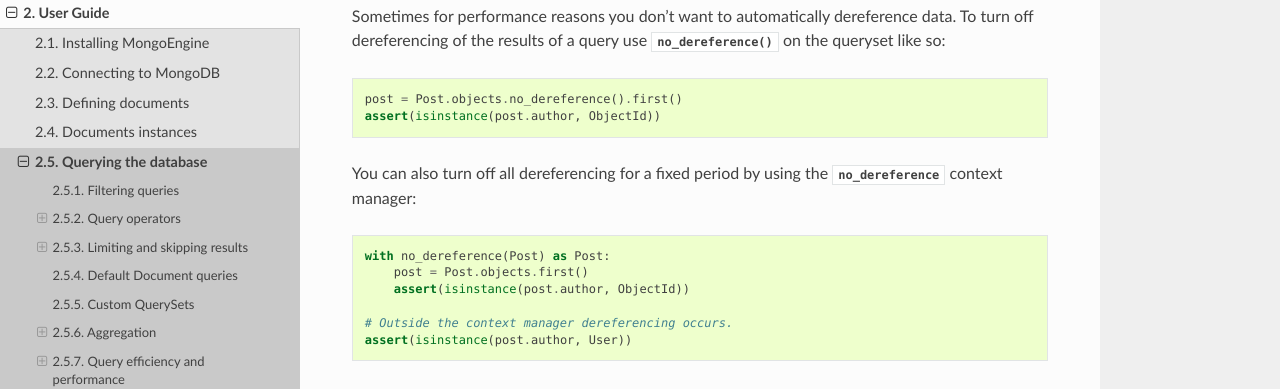
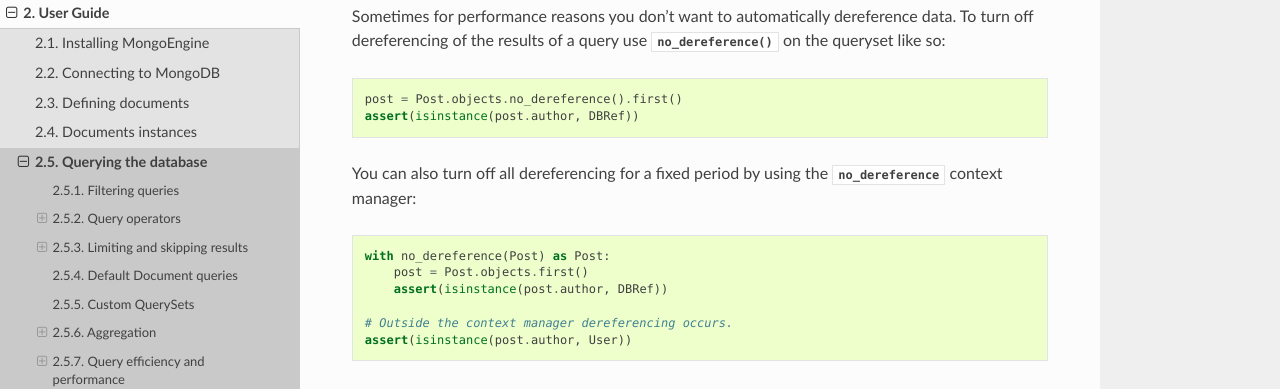
Before and after one commit to MongoEngine/mongoengine, a Sphinx documentation site: the page built from docs/guide/querying.rst, in a window 1280 px wide and 900 px high, scrolled down 9318 px. Shown: the part 151-540 px from the top of the window. Built offline with Sphinx 7.4.7 and the Read the Docs theme 2.0.0, drawn with Linux system fonts in a browser that asks for light colours.

Commit message:
fix some asserts in no_dereference doc

```diff
--- a/docs/guide/querying.rst
+++ b/docs/guide/querying.rst
@@ -456,14 +456,14 @@ data. To turn off dereferencing of the results of a query use
 :func:`~mongoengine.queryset.QuerySet.no_dereference` on the queryset like so::
 
     post = Post.objects.no_dereference().first()
-    assert(isinstance(post.author, ObjectId))
+    assert(isinstance(post.author, DBRef))
 
 You can also turn off all dereferencing for a fixed period by using the
 :class:`~mongoengine.context_managers.no_dereference` context manager::
 
     with no_dereference(Post) as Post:
         post = Post.objects.first()
-        assert(isinstance(post.author, ObjectId))
+        assert(isinstance(post.author, DBRef))
 
     # Outside the context manager dereferencing occurs.
     assert(isinstance(post.author, User))
```
